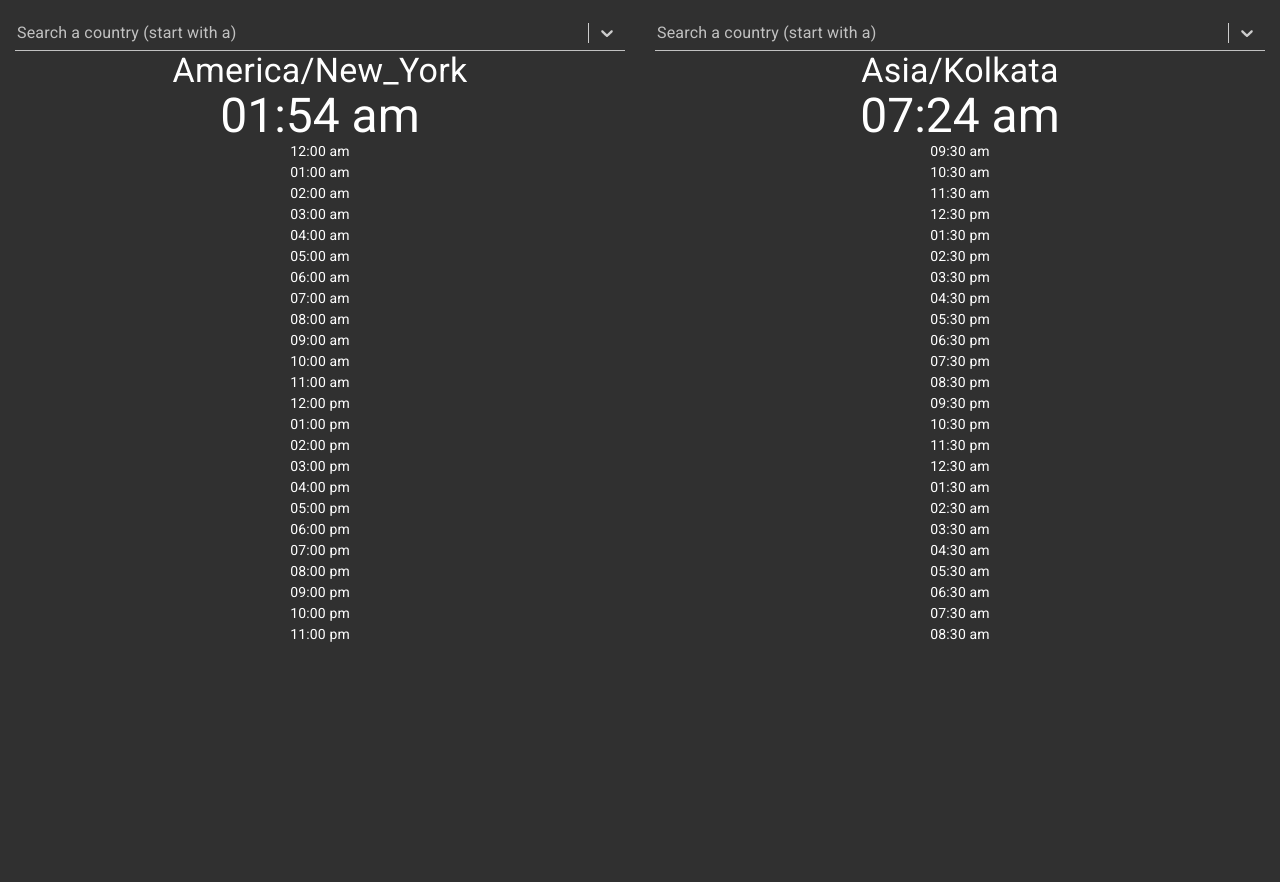
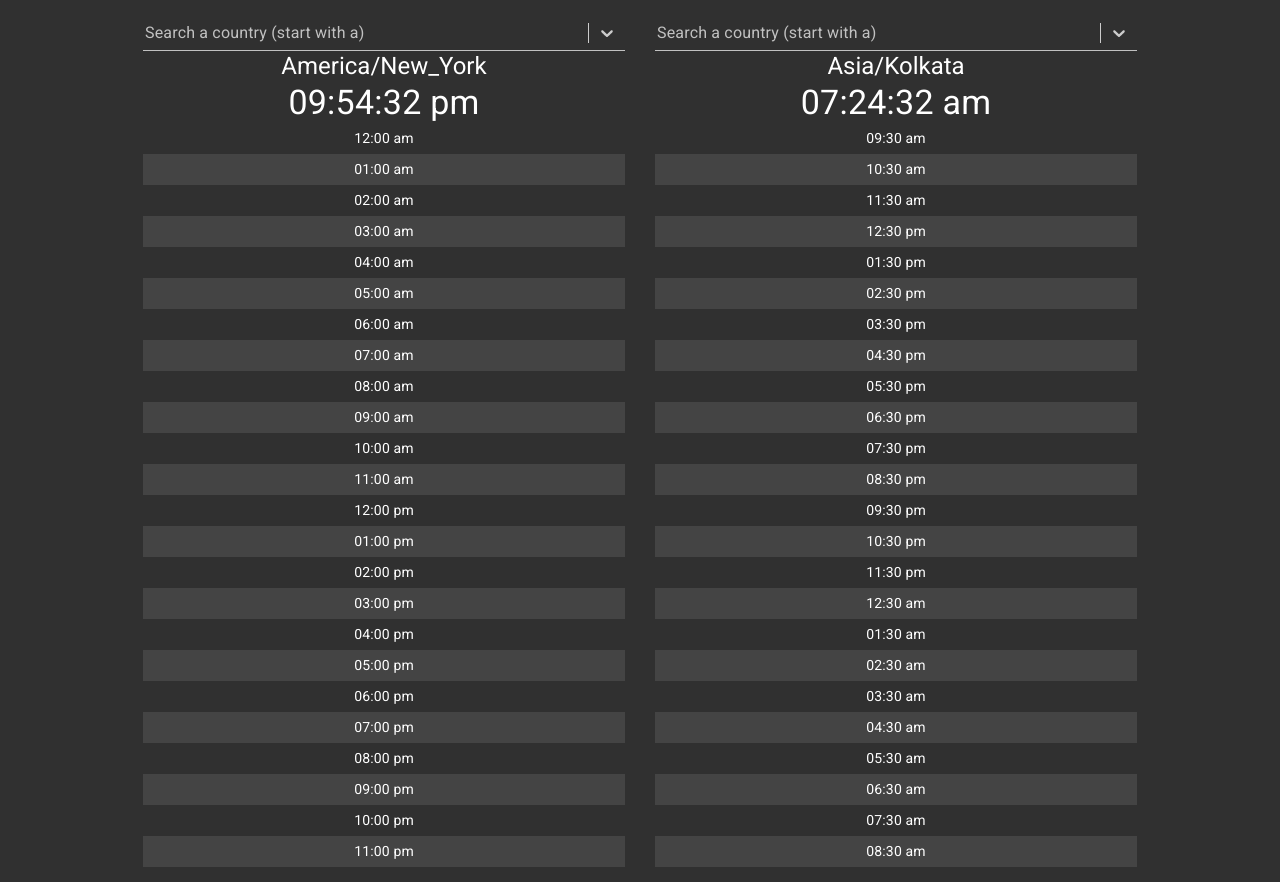
Before and after one commit to stvedt/work-time, a React (Create React App) app: page / in a window 1280 px wide. Before the commit the page ends 800 px from the top, so only its background shows below. Built offline with nearby package versions, Linux system fonts and the light colour scheme.

Commit message:
some clean up and adding updating time for real time clock and alternating row colors

```diff
--- a/src/App.css
+++ b/src/App.css
@@ -1,5 +1,7 @@
 .app {
   text-align: center;
+  max-width: 1024px;
+  margin: 0 auto;
 }
 .left, .right {
   display: inline-block;
@@ -9,4 +11,8 @@
 }
 .time {
   display: block;
+  padding: 5px 0;
 }
+.day :nth-child(even) .time{
+  background-color: #444;
+}
--- a/src/App.js
+++ b/src/App.js
@@ -13,8 +13,10 @@ class App extends Component {
 
     this.state = {
       location1: 'America/New_York',
-      location2: 'Asia/Kolkata'
+      location2: 'Asia/Kolkata',
+      now: moment()
     }
+    setInterval(() => this.setState({now: moment()}),1000);
 
     this.onChageTimeZone = this.onChageTimeZone.bind(this);
   }
@@ -41,30 +43,35 @@ class App extends Component {
         </Typography>
       );
     }
-    return dayTimes;
+    return (
+    <div className="day">
+      {dayTimes}
+    </div>);
   }
 
   render() {
     const { location1, location2 } = this.state;
-    const timeNow1 = moment();
-    const timeNow2 = moment().tz(location2)
     const time1 = moment().tz(location1).startOf('day');
-    const time2 = moment(time1).tz(location2)
+    const time2 = moment(time1).tz(location2);
     const dayTimes1 = this.calcDay(time1);
     const dayTimes2 = this.calcDay(time2);
 
     return (
       <Grid container className="app">
-        <Grid sm={6} className="left" key="left">
+        <Grid xs={6} className="left" key="left">
           <IntegrationReactSelect onChange={(value) => this.onChageTimeZone('location1', value)}/>
-          <Typography component="h4" variant="h4">{location1}</Typography>
-          <Typography component="h3" variant="h3"><MomentReact format='hh:mm a' interval={15000}>{timeNow1}</MomentReact></Typography>
+          <Typography component="h5" variant="h5">{location1}</Typography>
+          <Typography component="h4" variant="h4">
+            <MomentReact format='hh:mm:ss a'>{this.state.now.tz(location1)}</MomentReact>
+          </Typography>
           {dayTimes1}
         </Grid>
-        <Grid sm={6} className="right" key="right">
+        <Grid xs={6} className="right" key="right">
           <IntegrationReactSelect onChange={(value) => this.onChageTimeZone('location2', value)}/>
-          <Typography component="h4" variant="h4">{location2}</Typography>
-          <Typography component="h3" variant="h3"><MomentReact format='hh:mm a' interval={15000}>{timeNow2}</MomentReact></Typography>
+          <Typography component="h5" variant="h5">{location2}</Typography>
+          <Typography component="h4" variant="h4">
+            <MomentReact format='hh:mm:ss a'>{moment().tz(location2)}</MomentReact>
+          </Typography>
           {dayTimes2}
         </Grid>
       </Grid>
--- a/src/SearchBox.js
+++ b/src/SearchBox.js
@@ -2,26 +2,23 @@
 
 import React from 'react';
 import PropTypes from 'prop-types';
-import classNames from 'classnames';
 import Select, { createFilter } from 'react-select';
 import { withStyles } from '@material-ui/core/styles';
 import Typography from '@material-ui/core/Typography';
 import TextField from '@material-ui/core/TextField';
 import Paper from '@material-ui/core/Paper';
 import MenuItem from '@material-ui/core/MenuItem';
-import { emphasize } from '@material-ui/core/styles/colorManipulator';
 import { countries } from 'moment-timezone/data/meta/latest.json';
 
 const countryKeys = Object.keys(countries);
 const newSuggestions = [];
 const filterOption = createFilter({ stringify: option => option.label, matchFrom: 'start' });
 
-countryKeys.map((country) => {
-  // console.log(countries[country]);
+countryKeys.forEach((country) => {
   const fullCountry = countries[country];
 
   if( fullCountry.zones.length > 1 ) {
-    fullCountry.zones.map(zone => {
+    fullCountry.zones.forEach(zone => {
       newSuggestions.push({
         value: zone,
         label: `${fullCountry.name} - ${zone}`,
```
